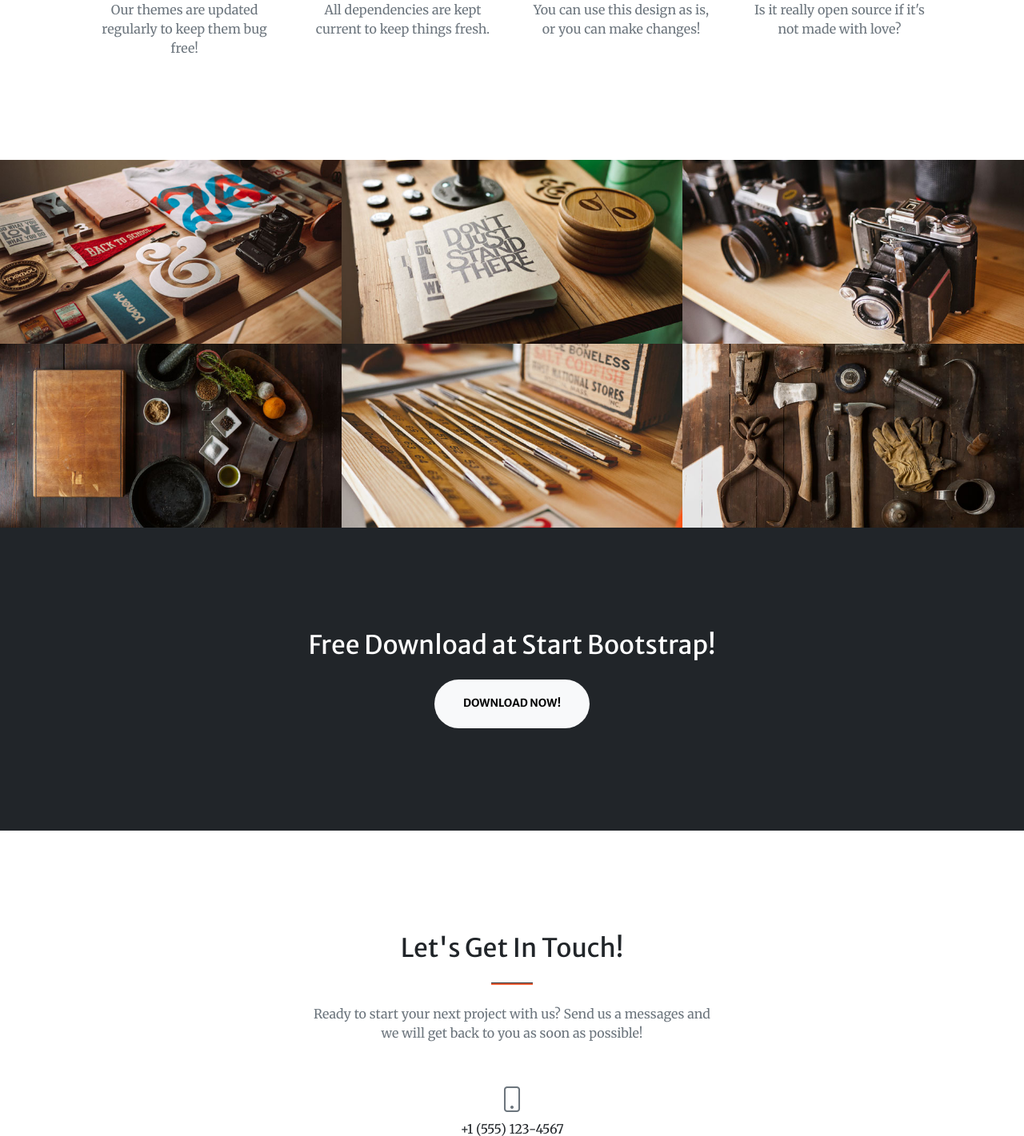
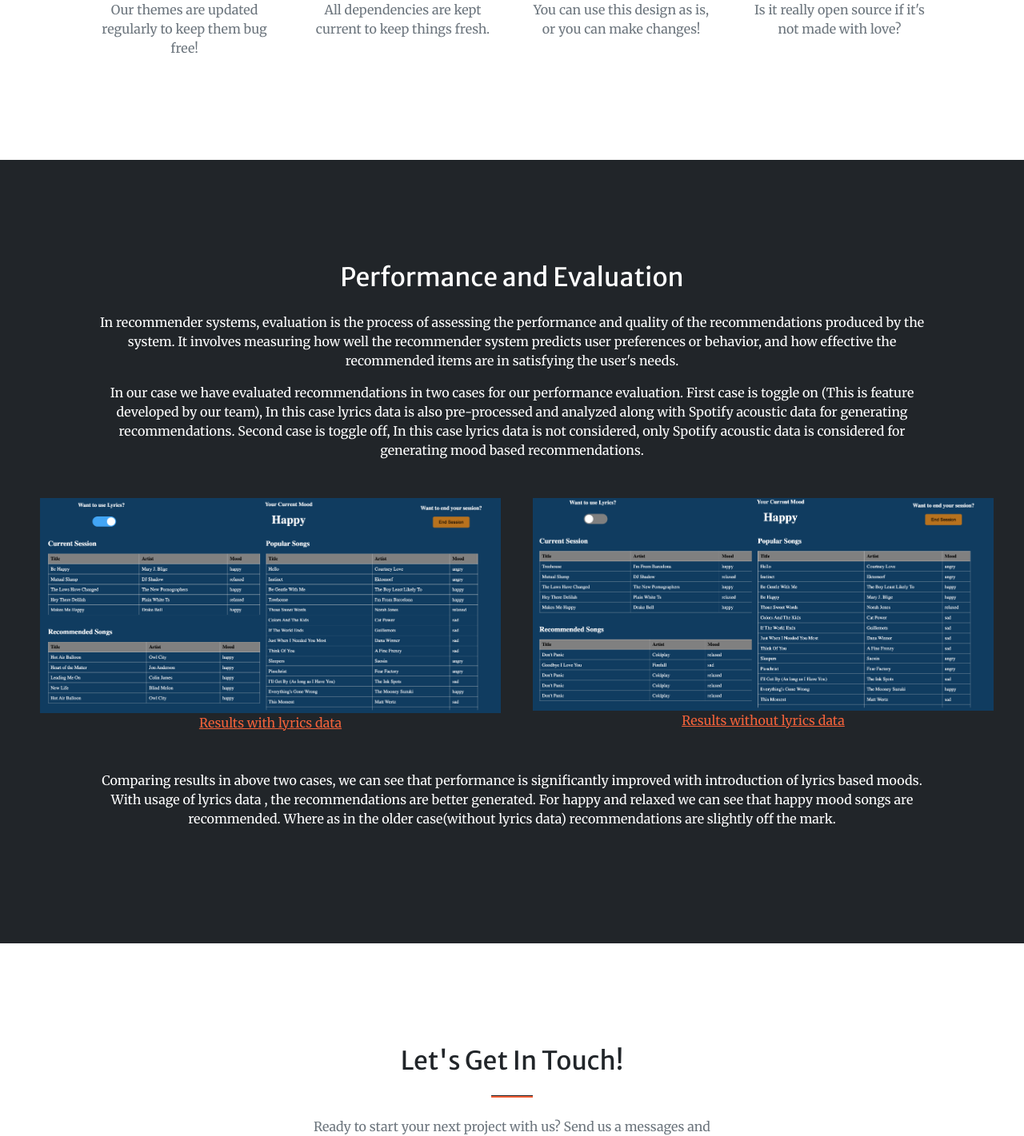
Before and after one commit to tamu-edu-students/tuneinmind, a Flask app: template templates/index.html in a window 1280 px wide. Shown: the part 1672-3093 px from the top of the page at 80% size. Run offline with Flask 3, Linux system fonts and the light colour scheme; the template is opened without the code that fills it, so the values that code supplies are empty; parts of the project's set-up code (start-up, migrations or seed data) failed here and were passed over; some libraries are stand-ins or nearby versions.

Commit message:
Added Evaluation and Analysis

```diff
--- a/templates/index.html
+++ b/templates/index.html
@@ -28,7 +28,7 @@
               <ul class="navbar-nav ms-auto my-2 my-lg-0">
                   <li class="nav-item"><a class="nav-link" href="#about">Introduction</a></li>
                   <li class="nav-item"><a class="nav-link" href="#services">Proposed Solution</a></li>
-                  <li class="nav-item"><a class="nav-link" href="#portfolio">Performance & Evaluation</a></li>
+                  <li class="nav-item"><a class="nav-link" href="#evaluation">Performance & Evaluation</a></li>
                   <li class="nav-item"><a class="nav-link" href="#contact">Conclusion</a></li>
               </ul>
           </div>
@@ -101,9 +101,9 @@
         </div>
     </div>
 </section>
-<!-- Portfolio-->
-<div id="portfolio">
-    <div class="container-fluid p-0">
+<!-- Evaluation-->
+<div id="evaluation">
+    <!-- <div class="container-fluid p-0">
         <div class="row g-0">
             <div class="col-lg-4 col-sm-6">
                 <a class="portfolio-box" href="../static/assets/img/portfolio/fullsize/1.jpg" title="Project Name">
@@ -160,15 +160,42 @@
                 </a>
             </div>
         </div>
-    </div>
-</div>
+    </div> -->
 <!-- Call to action-->
 <section class="page-section bg-dark text-white">
     <div class="container px-4 px-lg-5 text-center">
-        <h2 class="mb-4">Free Download at Start Bootstrap!</h2>
-        <a class="btn btn-light btn-xl" href="https://startbootstrap.com/theme/creative/">Download Now!</a>
+        <h2 class="mb-4">Performance and Evaluation</h2>
+        <p>In recommender systems, evaluation is the process of assessing the performance and quality of the recommendations produced by the system. It involves measuring how well the recommender system predicts user preferences or behavior, and how effective the recommended items are in satisfying the user's needs.</p>
+        <p class="mb-5">In our case we have evaluated recommendations in two cases for our performance evaluation. First case is toggle on (This is feature developed by our team), In this case lyrics data is also pre-processed and analyzed along with Spotify acoustic data for generating recommendations. Second case is toggle off, In this case lyrics data is not considered, only Spotify acoustic data is considered for generating mood based recommendations.</p>
+        <!-- <a class="btn btn-light btn-xl" href="https://startbootstrap.com/theme/creative/">Download Now!</a> -->
+    </div>
+    <div class="container-fluid p-0">
+        <div class="row g-0">
+            <div style = "width: 45%; margin-left: 50px;" class="col-lg-4 col-sm-6">
+                <a class="portfolio-box" href="../static/assets/img/evaluate1.png" title="Project Name">
+                    <img class="img-fluid" src="../static/assets/img/evaluate1.png" alt="..." />
+                    <div class="portfolio-box-caption">
+                        <!-- <div class="project-category text-white-50">Category</div> -->
+                        <div style = "text-align: center" class="project-name">Results with lyrics data</div>
+                    </div>
+                </a>
+            </div>
+            <div style = "width: 45%; margin-left: 40px;" class="col-lg-4 col-sm-6">
+                <a class="portfolio-box" href="../static/assets/img/evaluate2.png" title="Project Name">
+                    <img class="img-fluid" src="../static/assets/img/evaluate2.png" alt="..." />
+                    <div class="portfolio-box-caption">
+                        <!-- <div class="project-category text-white-50">Category</div> -->
+                        <div style = "text-align: center" class="project-name">Results without lyrics data</div>
+                    </div>
+                </a>
+            </div>
+        </div>
+     </div>
+     <div class="container px-4 px-lg-5 mt-5 text-center">
+     <p>Comparing results in above two cases, we can see that performance is significantly improved with introduction of lyrics based moods. With usage of lyrics data , the recommendations are better generated. For happy and relaxed we can see that happy mood songs are recommended. Where as in the older case(without lyrics data) recommendations are slightly off the mark.</p>
     </div>
 </section>
+</div>
 <!-- Contact-->
 <section class="page-section" id="contact">
     <div class="container px-4 px-lg-5">
--- a/templates/session.html
+++ b/templates/session.html
@@ -7,9 +7,10 @@
     /* CSS styles for the layout */
 
     body {
-      background-image: url("../static/assets/img/plain_bg.jpg");
+      /* background-image: url("../static/assets/img/plain_bg.jpg"); */
       background-size: cover;
       color: white;
+      background-color: #0f3c60;
     }
 
 
```
Also changed, not shown: static/assets/img/evaluate1.png (added), static/assets/img/evaluate2.png (added).
